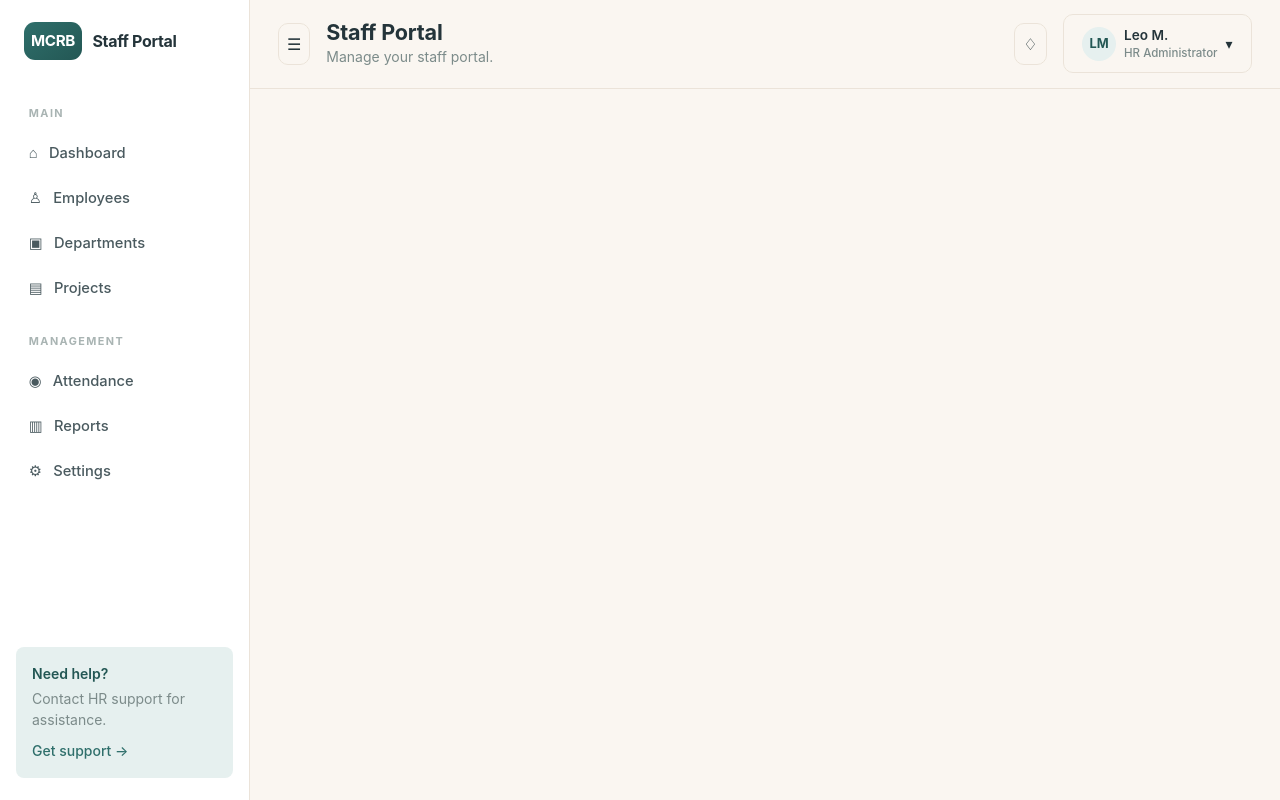
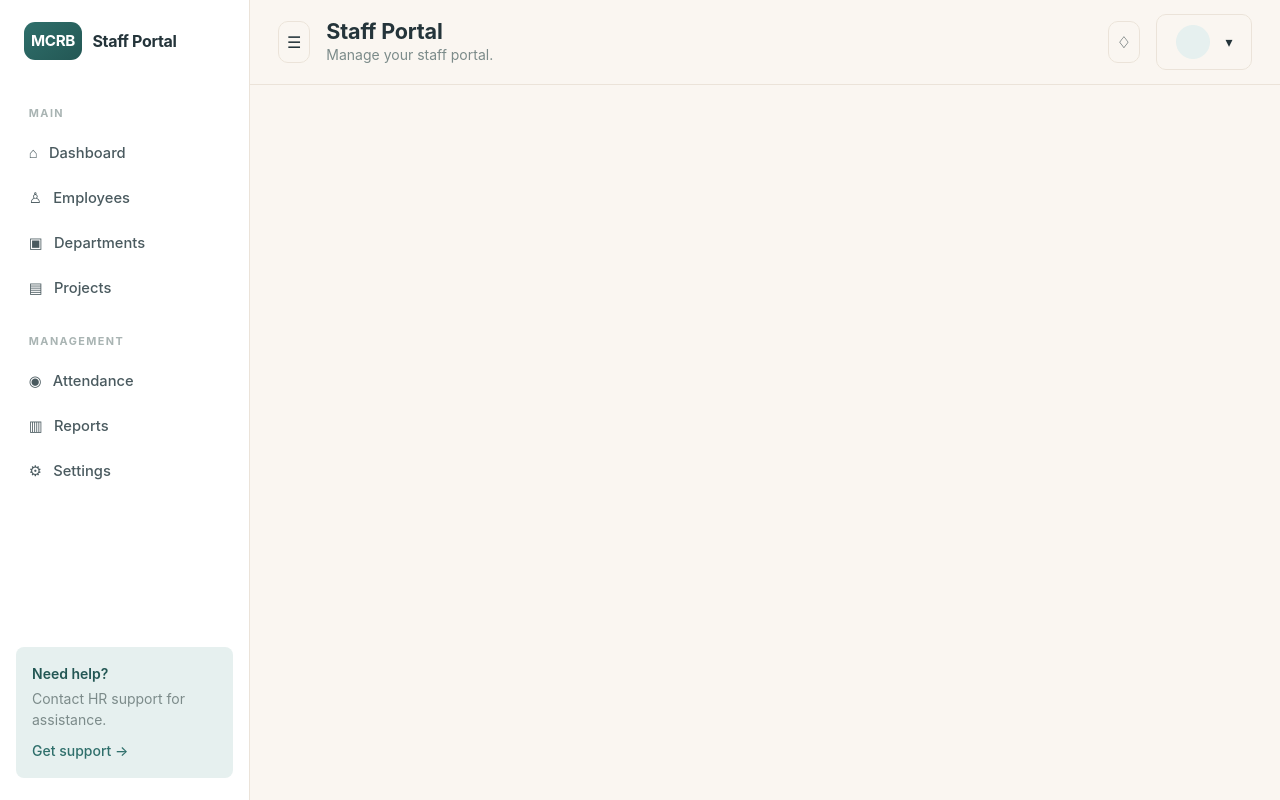
Before and after one commit to LeoAmby/MCRB-Staff-Portal, an Angular app: page /admin in a window 1280 px wide. Built offline with nearby package versions, Linux system fonts and the light colour scheme.

Commit message:
user logged

```diff
--- a/src/app/pages/layout/layout.html
+++ b/src/app/pages/layout/layout.html
@@ -183,7 +183,7 @@
                   font-size: .8rem;
                 "
               >
-                LM
+              {{ loggedInUser?.name?.charAt(0) }}
               </span>
 
 
@@ -194,14 +194,14 @@
                   class="d-block fw-semibold"
                   style="font-size: .85rem;"
                 >
-                  Leo M.
+                  {{loggedInUser?.name}}
                 </span>
 
                 <span
                   class="d-block text-muted-soft"
                   style="font-size: .72rem;"
                 >
-                  HR Administrator
+                 {{loggedInUser?.role}}
                 </span>
 
               </span>
--- a/src/app/pages/layout/layout.ts
+++ b/src/app/pages/layout/layout.ts
@@ -1,4 +1,5 @@
-import { Component, inject } from '@angular/core';
+import { Component, inject, OnInit } from '@angular/core';
+
 import {
   Router,
   RouterOutlet,
@@ -11,23 +12,27 @@ import { filter } from 'rxjs';
 
 @Component({
   selector: 'app-layout',
+
   imports: [
     RouterOutlet,
     RouterLink,
     RouterLinkActive
   ],
+
   templateUrl: './layout.html',
   styleUrl: './layout.css'
 })
-export class Layout {
+
+export class Layout implements OnInit {
 
   private router = inject(Router);
 
   sidebarCollapsed = false;
 
   pageTitle = 'Dashboard';
+  pageSubtitle = "Welcome back. Here's what's happening today.";
 
-  pageSubtitle = "Welcome back. Here's what's happening today.";
+  loggedInUser: any = null;
 
 
   constructor() {
@@ -47,8 +52,32 @@ export class Layout {
   }
 
 
+  ngOnInit(): void {
+
+    this.loadUser();
+
+  }
+
+
+  private loadUser(): void {
+
+    const storedUser = localStorage.getItem('emp_user');
+
+    if (storedUser) {
+
+      this.loggedInUser = JSON.parse(storedUser);
+
+      console.log('Logged in user:', this.loggedInUser);
+
+    }
+
+  }
+
+
   toggleSidebar(): void {
+
     this.sidebarCollapsed = !this.sidebarCollapsed;
+
   }
 
 
@@ -57,35 +86,32 @@ export class Layout {
     if (url.includes('/admin/dashboard')) {
 
       this.pageTitle = 'Dashboard';
-      this.pageSubtitle = "Welcome back. Here's what's happening today.";
+      this.pageSubtitle =
+        "Welcome back. Here's what's happening today.";
 
-    }
-
-    else if (url.includes('/admin/employee-list')) {
+    } else if (url.includes('/admin/employee-list')) {
 
       this.pageTitle = 'Employees';
-      this.pageSubtitle = 'Manage employees and their information.';
+      this.pageSubtitle =
+        'Manage employees and their information.';
 
-    }
-
-    else if (url.includes('/admin/new-employee')) {
+    } else if (url.includes('/admin/new-employee')) {
 
       this.pageTitle = 'New Employee';
-      this.pageSubtitle = 'Add a new employee to the system.';
+      this.pageSubtitle =
+        'Add a new employee to the system.';
 
-    }
-
-    else if (url.includes('/admin/projects')) {
+    } else if (url.includes('/admin/projects')) {
 
       this.pageTitle = 'Projects';
-      this.pageSubtitle = 'Manage projects and ongoing activities.';
+      this.pageSubtitle =
+        'Manage projects and ongoing activities.';
 
-    }
-
-    else {
+    } else {
 
       this.pageTitle = 'Staff Portal';
-      this.pageSubtitle = 'Manage your staff portal.';
+      this.pageSubtitle =
+        'Manage your staff portal.';
 
     }
 
```
